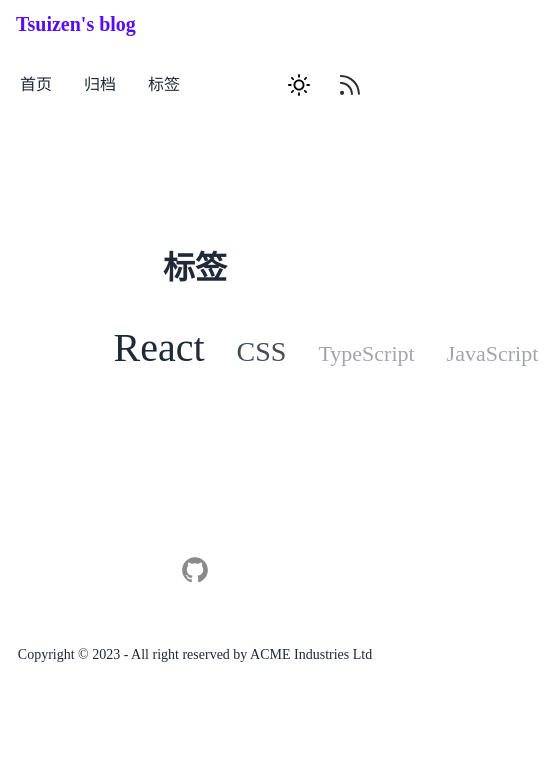
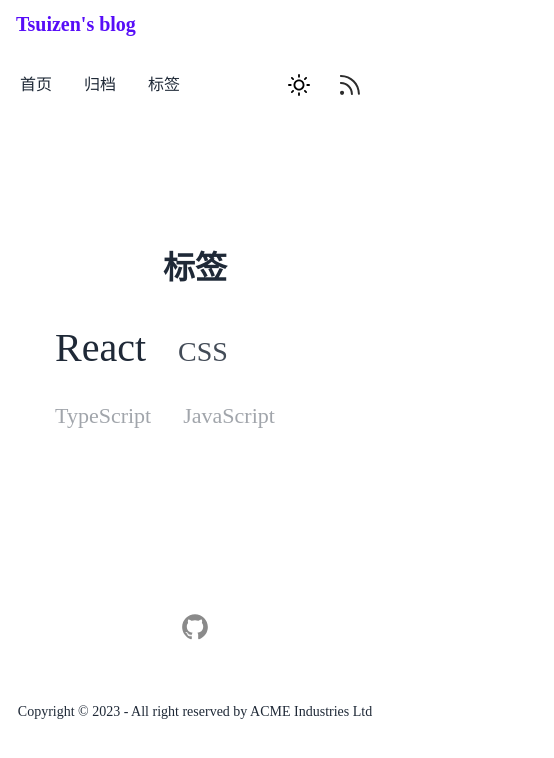
Before and after one commit to Tsuizen/my-blog, a Next.js app: page /tag in a window 390 px wide. Shown: the top 758 px of the page, 554 px wide, since content can reach past the window. Built offline with nearby package versions, Linux system fonts and the light colour scheme.

Commit message:
fix: tag mobile style

```diff
--- a/pages/tag/index.tsx
+++ b/pages/tag/index.tsx
@@ -26,9 +26,9 @@ export default function Tag(
   const totalTagsNum = tags.reduce((pre, cur) => pre + cur.postsNum, 0);
 
   return (
-    <div className="w-1/2 mx-auto text-center my-32">
+    <div className="w-4/5 md:w-1/2 mx-auto text-center my-32">
       <h1 className="">标签</h1>
-      <div className="flex items-baseline">
+      <div className="flex items-baseline flex-wrap">
         {tags.map((tag) => (
           <div
             className="p-4 link link-hover"
```
